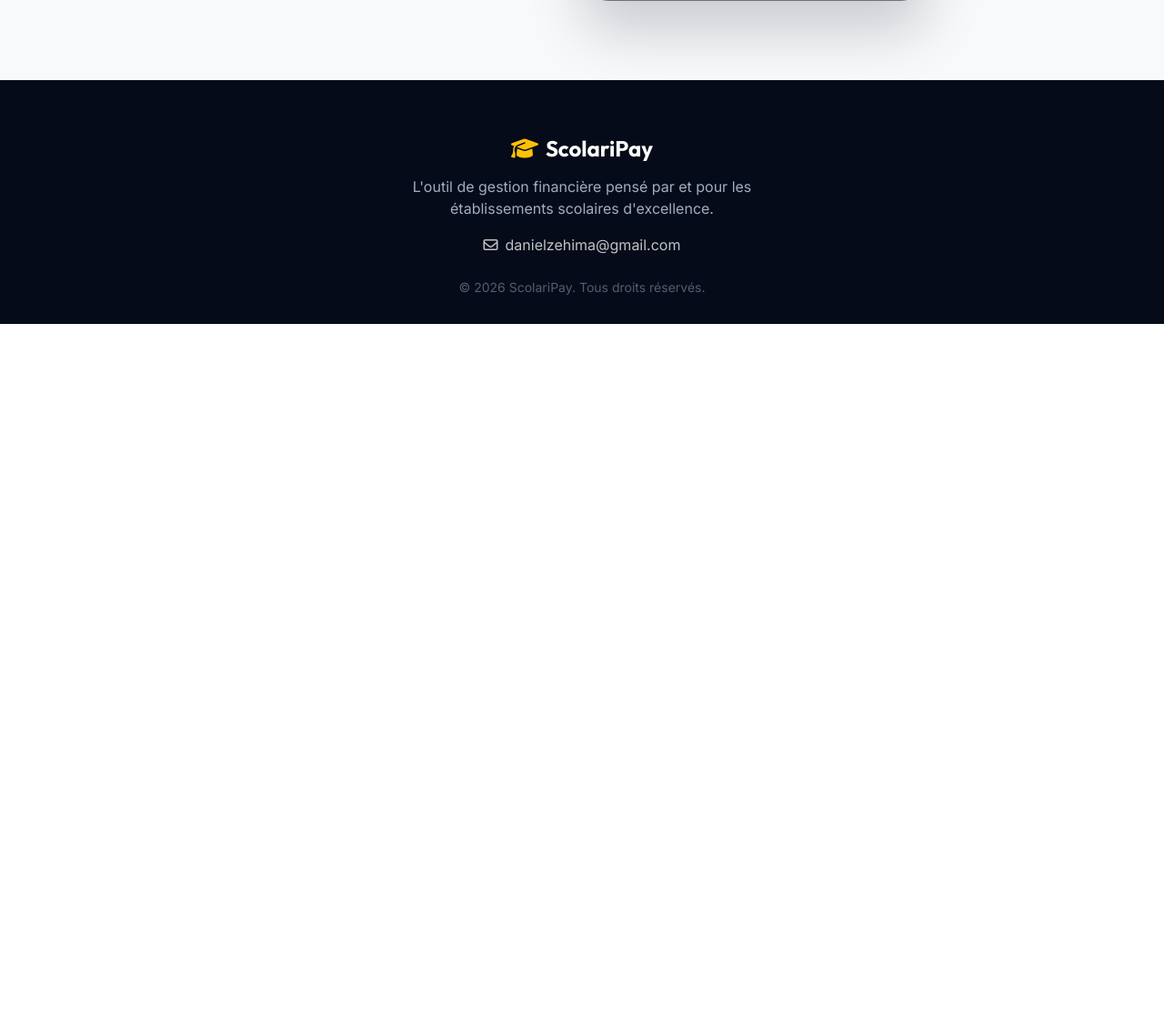
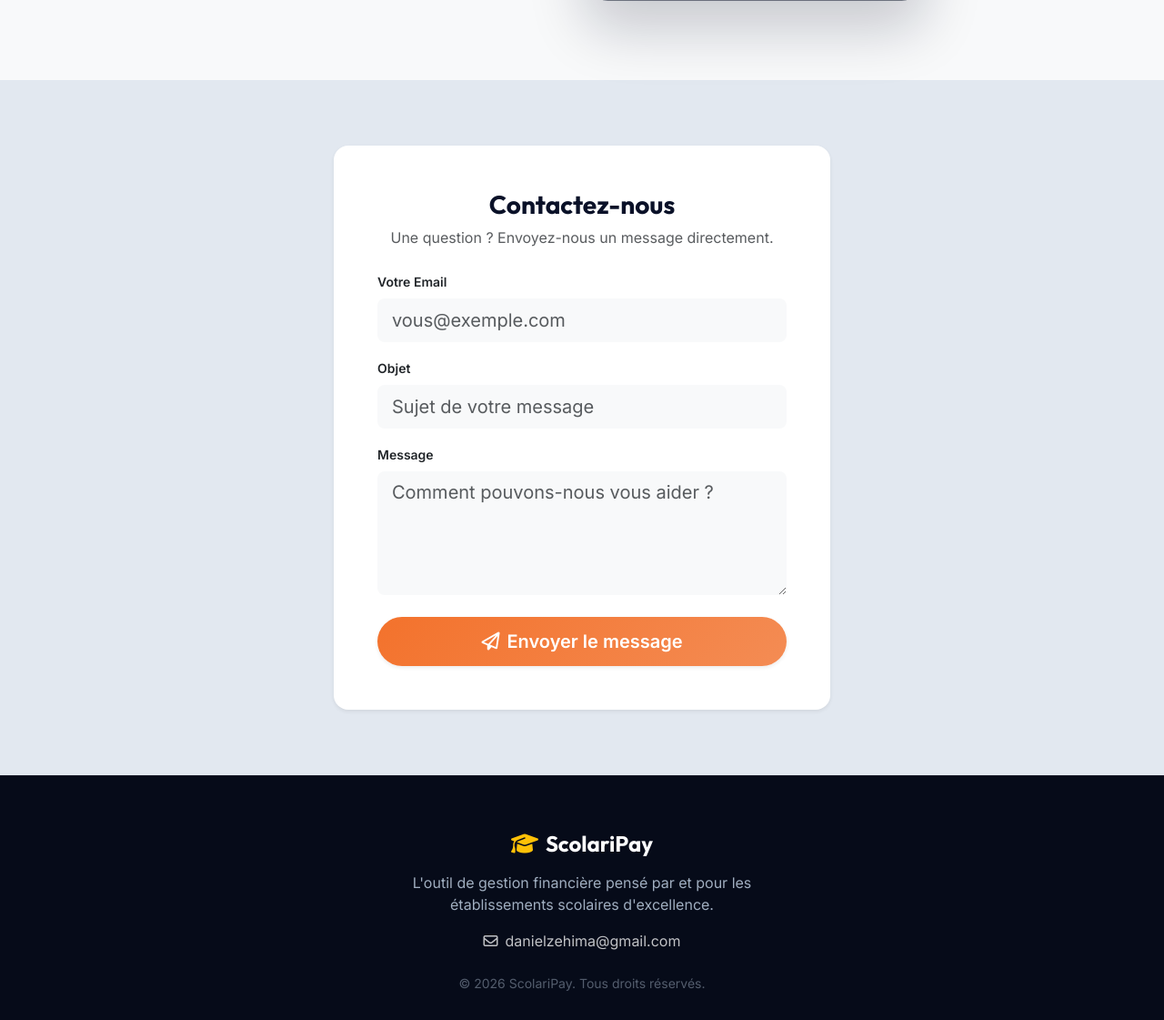
Before and after one commit to danielzehima/ScolariPay, a Flask app: page / in a window 1280 px wide. Shown: the part 3223-4344 px from the top of the page at 91% size. Before the commit the page ends 3579 px from the top, so only its background shows below. Run offline with Flask 3, Linux system fonts and the light colour scheme.

Commit message:
Mise à jour de la landing page et formulaire de contact

```diff
--- a/app.py
+++ b/app.py
@@ -218,6 +218,28 @@ def index():
                           prix_mensuel=get_subscription_price('Mensuel'),
                           prix_annuel=get_subscription_price('Annuel'),
                           devise='FCFA')
+
+@app.route('/envoyer_contact', methods=['POST'])
+def envoyer_contact():
+    email_expediteur = request.form.get('email_expediteur')
+    objet = request.form.get('objet')
+    message_body = request.form.get('message')
+
+    try:
+        msg = Message(subject=f"[Contact ScolariPay] {objet}",
+                      sender=app.config['MAIL_DEFAULT_SENDER'],
+                      recipients=['danielzehima@gmail.com'],
+                      reply_to=email_expediteur)
+        msg.body = f"Nouveau message reçu depuis la landing page de ScolariPay.\n\nExpéditeur : {email_expediteur}\nObjet : {objet}\n\nMessage :\n{message_body}"
+        mail.send(msg)
+        flash("Votre message a bien été envoyé. Nous vous répondrons dans les plus brefs délais.", "success")
+    except Exception as e:
+        # En environnement de développement, les identifiants SMTP sont factices.
+        # On log l'erreur mais on affiche quand même un succès pour tester l'interface.
+        print(f"Erreur d'envoi de mail (ignorée en mode dev) : {e}")
+        flash("Votre message a bien été envoyé (Simulation Mode Dev).", "success")
+
+    return redirect(url_for('index') + '#contact')
 
 @app.route('/login', methods=['GET', 'POST'])
 def login():
--- a/templates/landing.html
+++ b/templates/landing.html
@@ -729,6 +729,41 @@
         </div>
     </div>
 
+    <!-- Contact Section -->
+    <section id="contact" class="py-5" style="background-color: #E2E8F0;">
+        <div class="container py-4">
+            <div class="row justify-content-center" data-aos="fade-up">
+                <div class="col-lg-6 col-md-8">
+                    <div class="card border-0 rounded-4 shadow-sm">
+                        <div class="card-body p-5">
+                            <div class="text-center mb-4">
+                                <h3 class="fw-bold" style="color: var(--primary-dark);">Contactez-nous</h3>
+                                <p class="text-muted">Une question ? Envoyez-nous un message directement.</p>
+                            </div>
+                            <form action="{{ url_for('envoyer_contact') }}" method="POST">
+                                <div class="mb-3">
+                                    <label class="form-label fw-semibold small text-dark">Votre Email</label>
+                                    <input type="email" name="email_expediteur" class="form-control form-control-lg bg-light border-0 shadow-none" placeholder="vous@exemple.com" required>
+                                </div>
+                                <div class="mb-3">
+                                    <label class="form-label fw-semibold small text-dark">Objet</label>
+                                    <input type="text" name="objet" class="form-control form-control-lg bg-light border-0 shadow-none" placeholder="Sujet de votre message" required>
+                                </div>
+                                <div class="mb-4">
+                                    <label class="form-label fw-semibold small text-dark">Message</label>
+                                    <textarea name="message" rows="4" class="form-control form-control-lg bg-light border-0 shadow-none" placeholder="Comment pouvons-nous vous aider ?" required></textarea>
+                                </div>
+                                <button type="submit" class="btn btn-orange btn-lg w-100 rounded-pill fw-bold shadow-sm">
+                                    <i class="fa-regular fa-paper-plane me-2"></i>Envoyer le message
+                                </button>
+                            </form>
+                        </div>
+                    </div>
+                </div>
+            </div>
+        </div>
+    </section>
+
     <!-- Footer -->
     <footer class="footer">
         <div class="container text-center">
```
